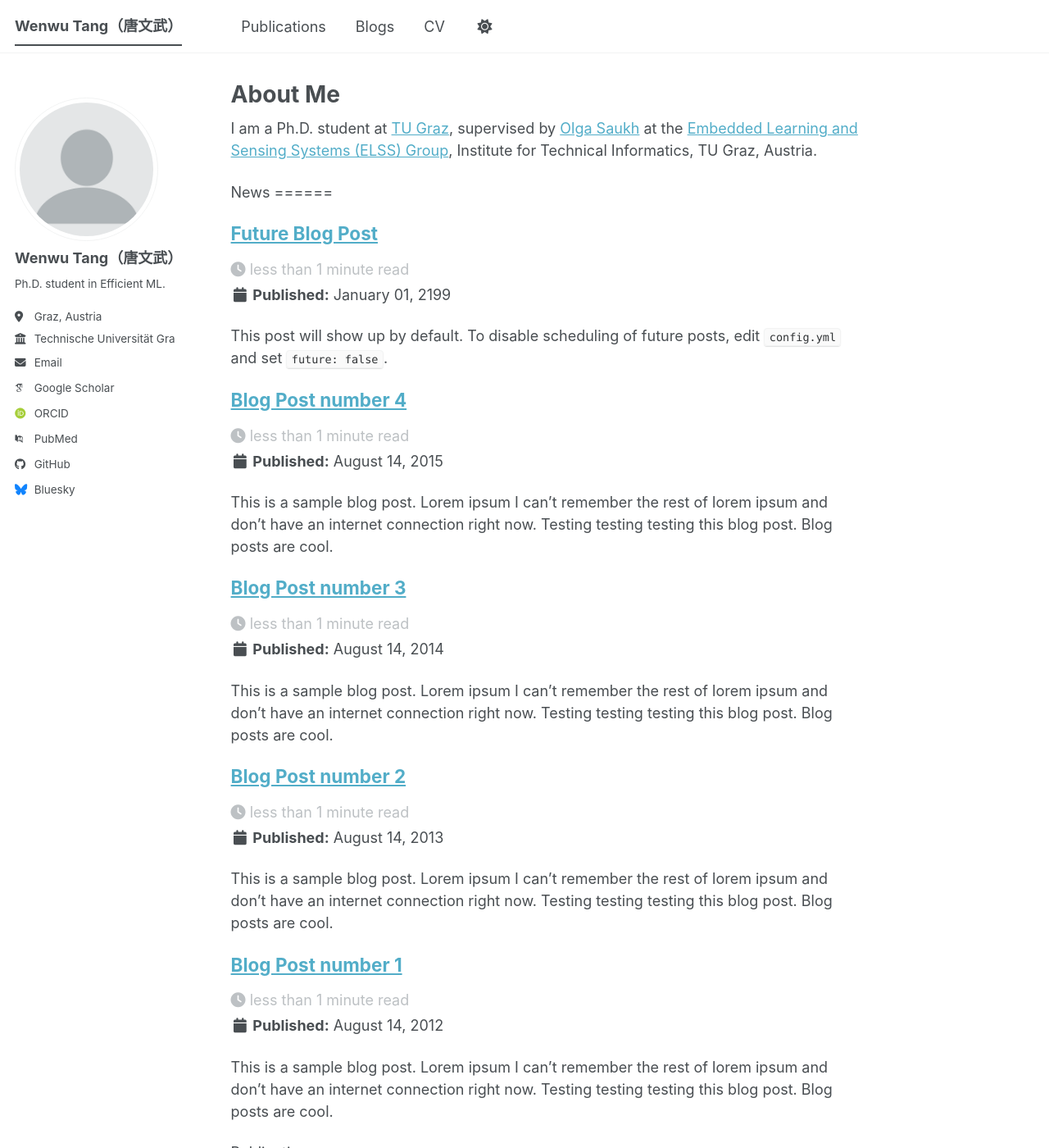
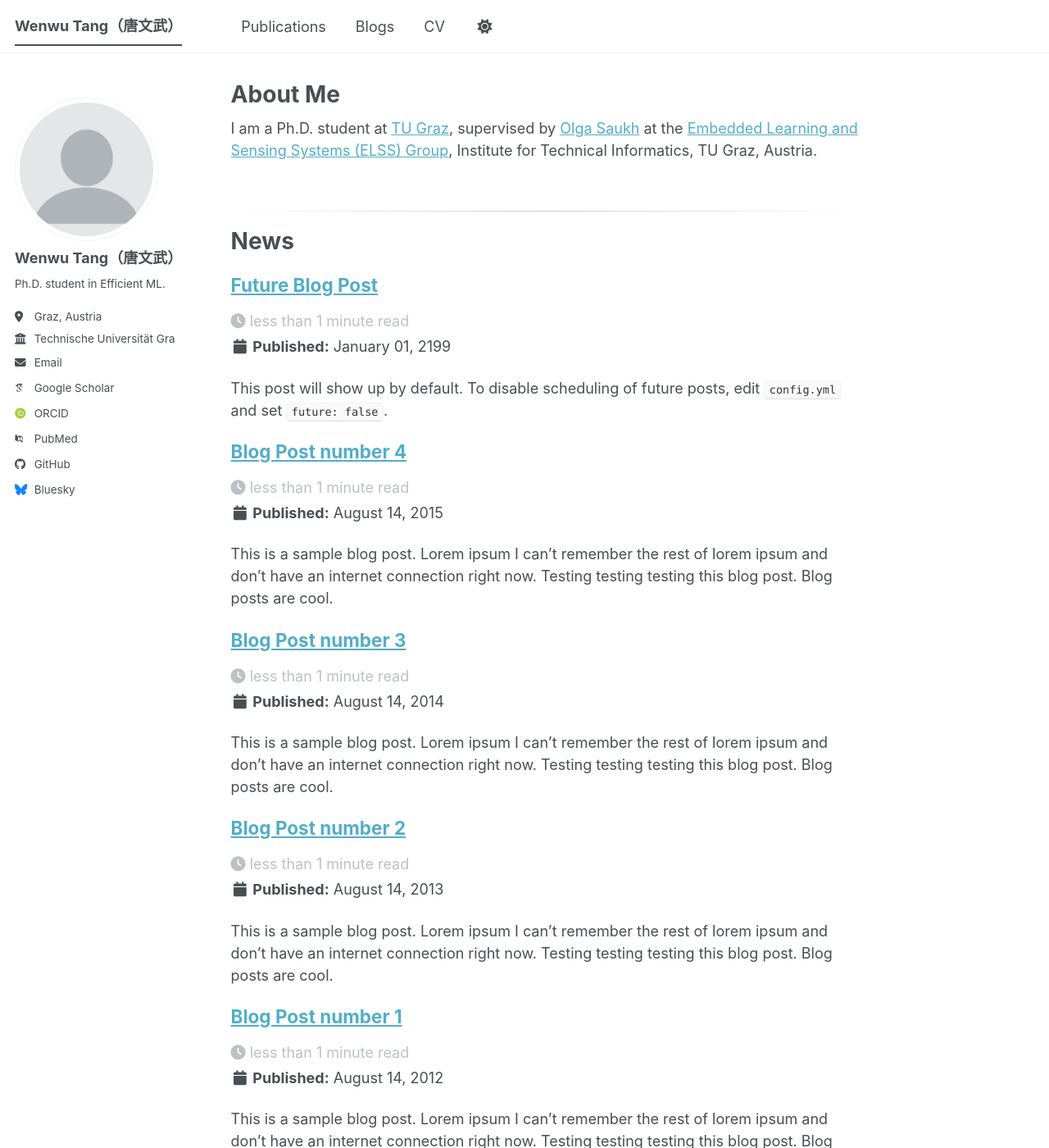
Before and after one commit to TWWinde/TWWinde.github.io, a Jekyll site: the page built from _pages/about.md, in a window 1280 px wide and 1400 px high. Shown: the whole window at 82% size. Built offline with Jekyll 4.4.1, drawn with Linux system fonts in a browser that asks for light colours; some web fonts are replaced; a script bundle is joined from its source files by our own code; library files that are not in the unit come from our copies; some of the changed text lies outside the part shown.

Commit message:
improve section separation with dividers and spacing

```diff
--- a/_pages/about.md
+++ b/_pages/about.md
@@ -10,7 +10,9 @@ redirect_from:
 I am a Ph.D. student at [TU Graz](https://www.tugraz.at/home), supervised by [Olga Saukh](https://sites.google.com/view/olgasaukh/home) at the [Embedded Learning and Sensing Systems (ELSS) Group](https://www.tugraz.at/en/arbeitsgruppen/iti-teams/elss/team-contact), Institute for Technical Informatics, TU Graz, Austria.
 
 
-<div id="blogs"></div>
+<div id="blogs" style="margin-top: 60px;"></div>
+<hr style="border: 0; height: 1px; background-image: linear-gradient(to right, rgba(0, 0, 0, 0), rgba(0, 0, 0, 0.2), rgba(0, 0, 0, 0)); margin: 20px 0;">
+
 News
 ======
 {% include base_path %}
@@ -19,7 +21,9 @@ News
 {% endfor %}
 
 
-<div id="publications"></div>
+<div id="publications" style="margin-top: 60px;"></div>
+<hr style="border: 0; height: 1px; background-image: linear-gradient(to right, rgba(0, 0, 0, 0), rgba(0, 0, 0, 0.2), rgba(0, 0, 0, 0)); margin: 20px 0;">
+
 Publications
 ======
 {% for post in site.publications reversed %}
@@ -27,7 +31,9 @@ Publications
 {% endfor %}
 
 
-<div id="cv"></div>
+<div id="cv" style="margin-top: 60px;"></div>
+<hr style="border: 0; height: 1px; background-image: linear-gradient(to right, rgba(0, 0, 0, 0), rgba(0, 0, 0, 0.2), rgba(0, 0, 0, 0)); margin: 20px 0;">
+
 CV
 ======
 
```
